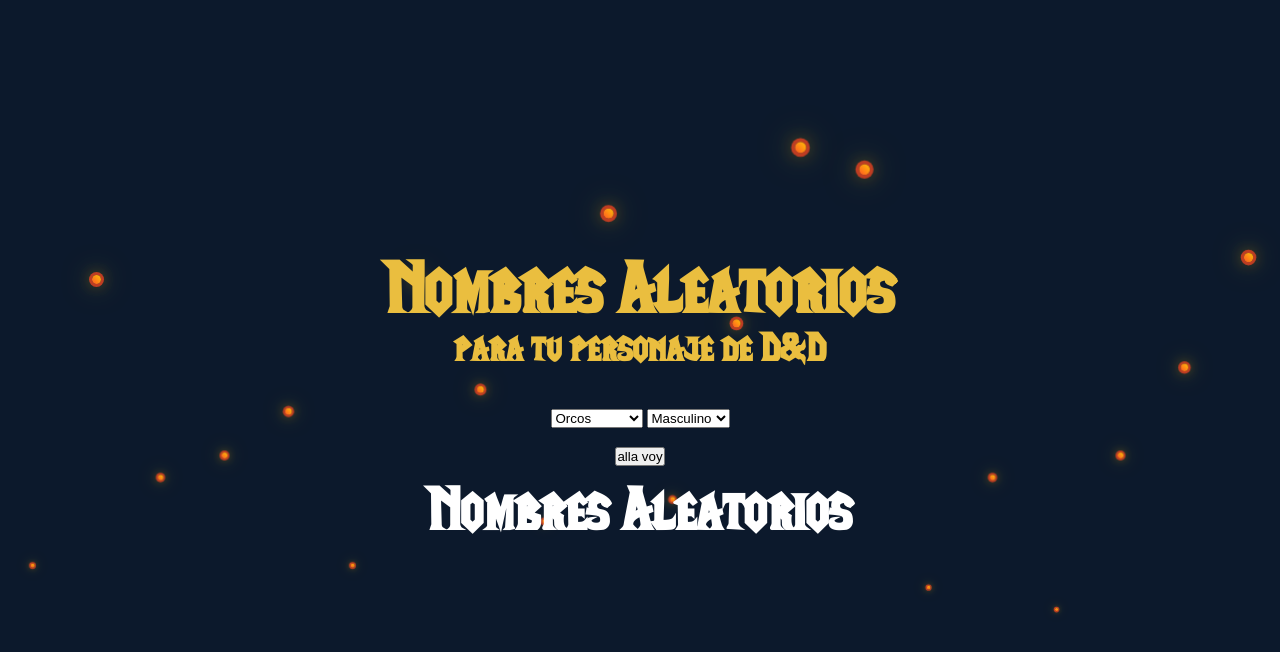
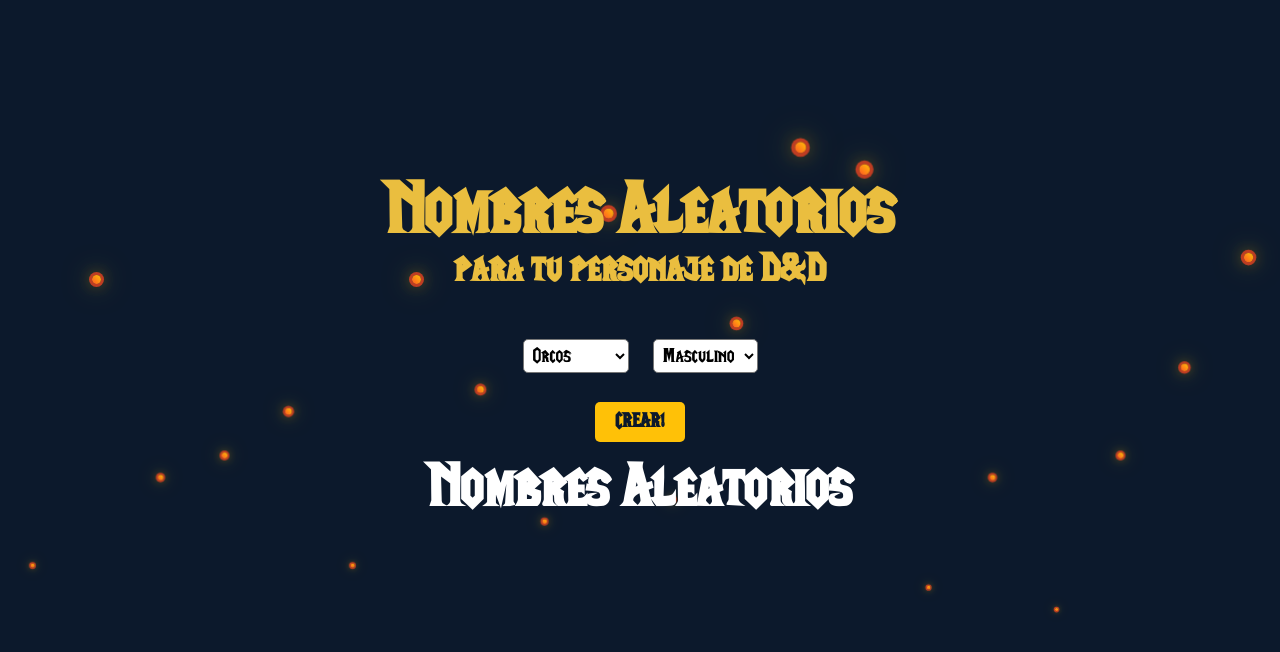
Before and after one commit to BrunoBazIvan/RandomName, a plain HTML site: page index.html in a window 1280 px wide. Drawn offline with Linux system fonts and the light colour scheme.

Commit message:
css en botones

```diff
--- a/css/style.css
+++ b/css/style.css
@@ -2,7 +2,10 @@
     font-family: warcraft;
     src: url(../world-of-warcraft-fonts/LifeCraft_Font.ttf) format('truetype');
 }
-
+@font-face {
+    font-family:"warcraft Folkard" ;
+    src: url(../world-of-warcraft-fonts/folkard_.ttf) format('truetype');
+}
 *{
     margin: 0;
     padding: 0;
@@ -71,7 +74,7 @@ body{
     justify-content: center;
     align-items: center;
     flex-direction: column;
-    margin-top: 30vh;
+    margin-top: 20vh;
 }
 .centrar div{
     margin: 1rem;
@@ -83,4 +86,50 @@ body{
     font-family: warcraft;
     font-size: 6vh;
     text-align: center;
+    font-weight: 0;
 }
+.tutulo h1{
+    font-weight: 0;
+}
+/* boton*/
+
+#boton{
+    background-color: #FFC107;
+    border: none;
+    color: #0c192c;
+    padding: 10px 20px;
+    font-size: 20px;
+    font-weight: bold;
+    cursor: pointer;
+    border-radius: 5px;
+    font-family: warcraft;
+    text-transform: uppercase;
+    transition: background-color 0.3s, border-color 0.3s;
+}
+#boton:hover{
+    animation: colorPulse 0.7s alternate infinite; /* Agrega una animación */
+    border-color: #FFA000;
+}
+@keyframes colorPulse {
+    0% {
+        background-color: #FFA000;
+    }
+    100% {
+        background-color: rgb(255, 122, 34);
+    }
+}
+/* Select */
+.Select{
+    background-color:white;
+    color: #000;
+    padding: 5px;
+    font-size: 20px;
+    border-radius: 5px;
+    margin: 10px;
+    font-family: warcraft;
+}
+.Select:hover {
+    transition: all 0.7s;
+    background-color: #ff9100;
+    cursor: pointer;
+}
--- a/index.html
+++ b/index.html
@@ -37,7 +37,7 @@
             <h5>para tu personaje de D&D</h3>
         </div>
         <div class="datos">
-        <select name="raza" id="razas">
+            <select name="raza" id="razas" class="Select">
                 <option value="orcos">Orcos</option>
                 <option value="elfos">Elfos</option>
                 <option value="gnomos">Gnomos</option>
@@ -47,13 +47,14 @@
                 <option value="semiElfos">Semi Elfos</option>
                 <option value="tiflin">Tiflin</option>
             </select>
-        <select name="genero" id="genero">
+
+        <select name="genero" id="genero" class="Select">
             <option value="Masculinos">Masculino</option>
             <option value="Femeninos">Femenino</option>
         </select>
 
         </div>
-        <input type="button" value="alla voy" id="boton">
+        <input type="button" value="Crear!" id="boton">
         <div id="containerText">
             <h1>Nombres Aleatorios</h1>
         </div>
--- a/js/main.js
+++ b/js/main.js
@@ -41,4 +41,4 @@ addEventListener("DOMContentLoaded", () => {
     btn.addEventListener('click', () => {
         traerNombres();
     });
-});
+    });
```
Lines whose indentation alone changed are shown as unchanged.
